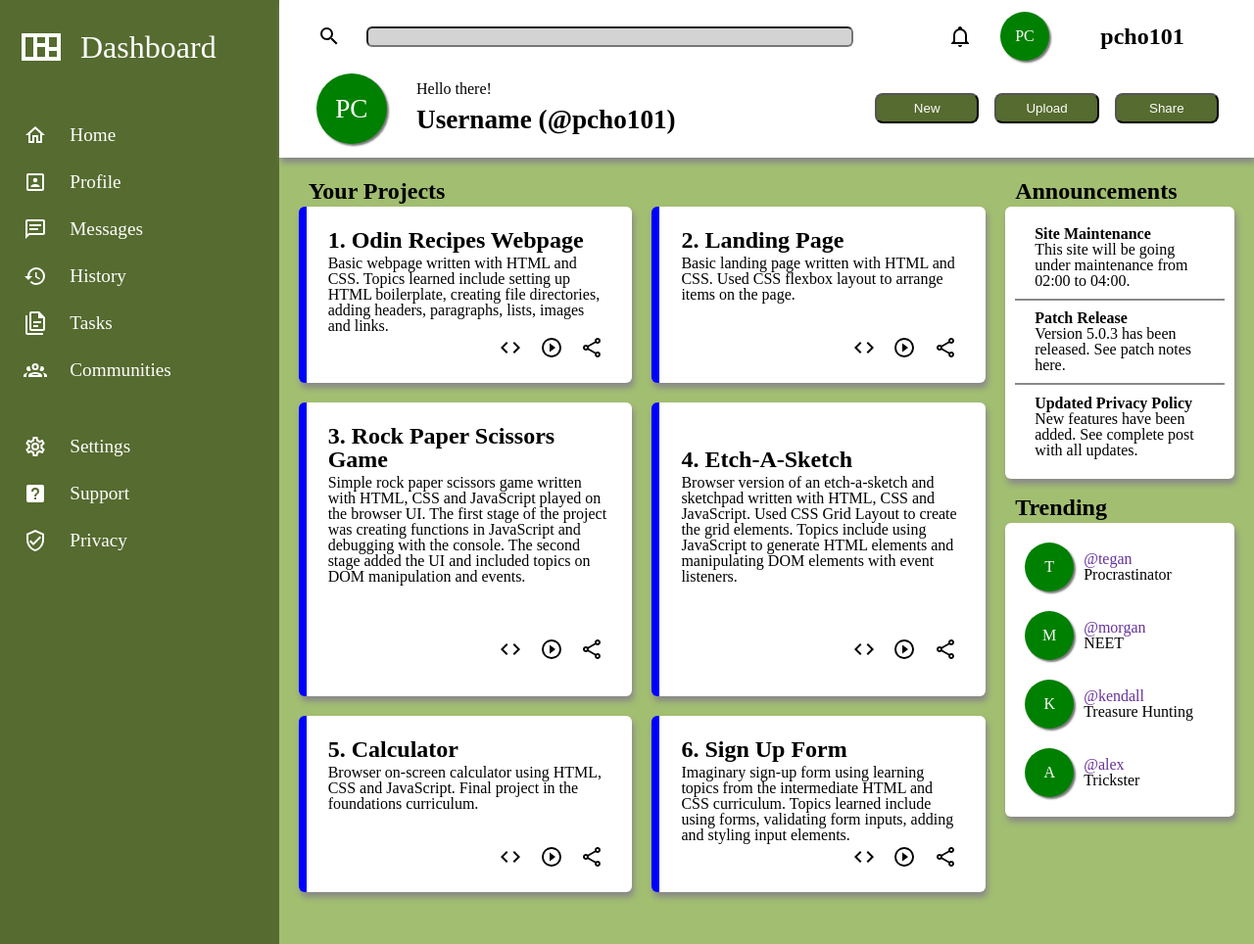
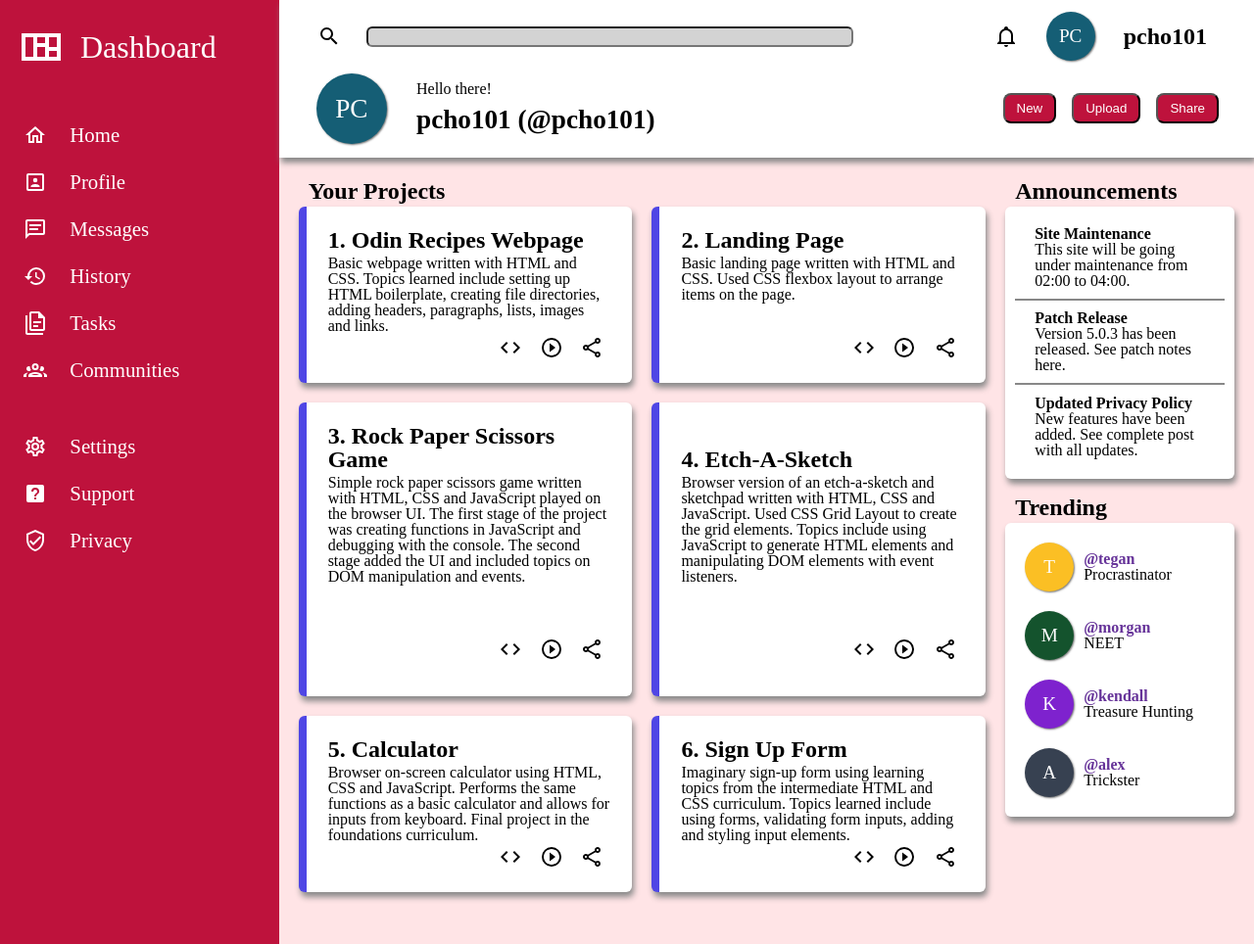
Before and after one commit to pcho101/top-admin-dashboard, a plain HTML site: page index.html in a window 1280 px wide. Shown: the whole page at 98% size. Drawn offline with Linux system fonts and the light colour scheme; a web font is replaced by a local one.

Commit message:
Update font, color, header layout

```diff
--- a/index.html
+++ b/index.html
@@ -68,7 +68,7 @@
         <div class="user-info">
             <div class="profile-bar-pic">PC</div>
             <p>Hello there!</p>
-            <p>Username (@pcho101)</p>
+            <p>pcho101 (@pcho101)</p>
         </div>
         <div class="user-buttons">
             <button>New</button>
@@ -150,6 +150,7 @@
                 <div class="project-card">
                     <h2>5. Calculator</h2>
                     <p>Browser on-screen calculator using HTML, CSS and JavaScript.
+                        Performs the same functions as a basic calculator and allows for inputs from keyboard.
                         Final project in the foundations curriculum.
                     </p>
                     <div></div>
@@ -206,22 +207,22 @@
             <h1>Trending</h1>
             <div class="trending">
                 <div class="trending-card">
-                    <div class="profile-bar-pic">T</div>
+                    <div class="profile-bar-pic" id="acc-1">T</div>
                     <h4>@tegan</h4>
                     <p>Procrastinator</p>
                 </div>
                 <div class="trending-card">
-                    <div class="profile-bar-pic">M</div>
+                    <div class="profile-bar-pic" id="acc-2">M</div>
                     <h4>@morgan</h4>
                     <p>NEET</p>
                 </div>
                 <div class="trending-card">
-                    <div class="profile-bar-pic">K</div>
+                    <div class="profile-bar-pic" id="acc-3">K</div>
                     <h4>@kendall</h4>
                     <p>Treasure Hunting</p>
                 </div>
                 <div class="trending-card">
-                    <div class="profile-bar-pic">A</div>
+                    <div class="profile-bar-pic" id="acc-4">A</div>
                     <h4>@alex</h4>
                     <p>Trickster</p>
                 </div>
--- a/style.css
+++ b/style.css
@@ -1,11 +1,19 @@
-/* div {
-    border: 1px solid red;
-} */
+@import url('https://fonts.googleapis.com/css2?family=Source+Serif+Pro&display=swap');
+
+:root {
+    --sidebar-bg-color: #be123c;
+    --nav-hover-bg-color: #9f1239;
+    --sidebar-txt-color: white;
+    --button-bg-color: #be123c;
+    --button-hover-bg-color: #9f1239;
+    --main-bg-color: #ffe4e6;
+}
 
 body {
     display: grid;
     grid-template-columns: min-content 4fr;
     grid-template-rows: 1fr 5fr;
+    font-family: 'Source Serif Pro', serif;
 }
 
 .sidebar {
@@ -13,9 +21,9 @@ body {
     display: grid;
     gap: 30px;
     grid-template-rows: repeat(3, min-content);
-    background-color: darkolivegreen;
-    font-size: 1.2rem;
-    color: white;
+    background-color: var(--sidebar-bg-color);
+    font-size: 1.3rem;
+    color: var(--sidebar-txt-color);
 }
 
 .sidebar img {
@@ -51,7 +59,7 @@ body {
 }
 
 .nav-item:hover {
-    background-color: rgb(49, 61, 27);
+    background-color: var(--nav-hover-bg-color);
     border-left: 4px solid white;
     cursor: pointer;
 }
@@ -90,7 +98,8 @@ a {
 .profile-bar {
     display: grid;
     gap: 5px;
-    grid-template-columns: 3fr 1fr 4fr;
+    grid-template-columns: repeat(3, min-content);
+    justify-self: right;
 }
 
 .profile-bar>img {
@@ -106,14 +115,32 @@ a {
     text-align: center;
     border-radius: 50%;
     color: white;
-    background-color: green;
-    box-shadow: 2px 2px 2px 0px #777777;
+    background-color: #155e75;
+    box-shadow: 1px 1px 2px 0px #777777;
+    font-size: 1.2rem;
+}
+
+.profile-bar-pic#acc-1 {
+    background-color: #fbbf24;
+}
+
+.profile-bar-pic#acc-2 {
+    background-color: #14532d;
+}
+
+.profile-bar-pic#acc-3 {
+    background-color: #7e22ce;
+}
+
+.profile-bar-pic#acc-4 {
+    background-color: #374151;
 }
 
 .profile-bar>p {
     place-self: center;
     font-size: 1.5rem;
     font-weight: 700;
+    padding: 0px 24px;
 }
 
 .user-info {
@@ -147,7 +174,8 @@ a {
     display: grid;
     gap: 16px;
     padding: 0px 12px;
-    grid-template-columns: 1fr 1fr 1fr;
+    grid-template-columns: repeat(3, min-content);
+    justify-self: right;
 }
 
 button {
@@ -155,17 +183,18 @@ button {
     padding: 6px 12px;
     border-radius: 8px;
     color: white;
-    background-color: darkolivegreen;
+    background-color: var(--button-bg-color);
+    cursor: pointer;
 }
 
 button:hover {
-    background-color: rgb(49, 61, 27);
+    background-color: var(--button-hover-bg-color);
 }
 
 .main-content {
     display: grid;
     grid-template-columns: 3fr 1fr;
-    background-color: rgb(162, 190, 113);
+    background-color: var(--main-bg-color);
     gap: 20px;
     padding: 20px;
 }
@@ -199,7 +228,7 @@ button:hover {
     display: grid;
     grid-template-columns: 4fr 1fr 1fr 1fr;
     grid-template-rows: 1fr 3fr 1fr;
-    border-left: 8px solid blue;
+    border-left: 8px solid #4f46e5;
     border-radius: 6px;
     padding: 20px;
     background-color: white;
@@ -207,7 +236,7 @@ button:hover {
 }
 
 .project-card:hover {
-    border-left: 8px solid darkblue;
+    border-left: 8px solid #312e81;
     transform: scale(1.03);
 }
 
@@ -285,4 +314,5 @@ h4 {
     color: rebeccapurple;
     align-self: end;
     padding-left: 10px;
+    font-weight: 600;
 }
```
